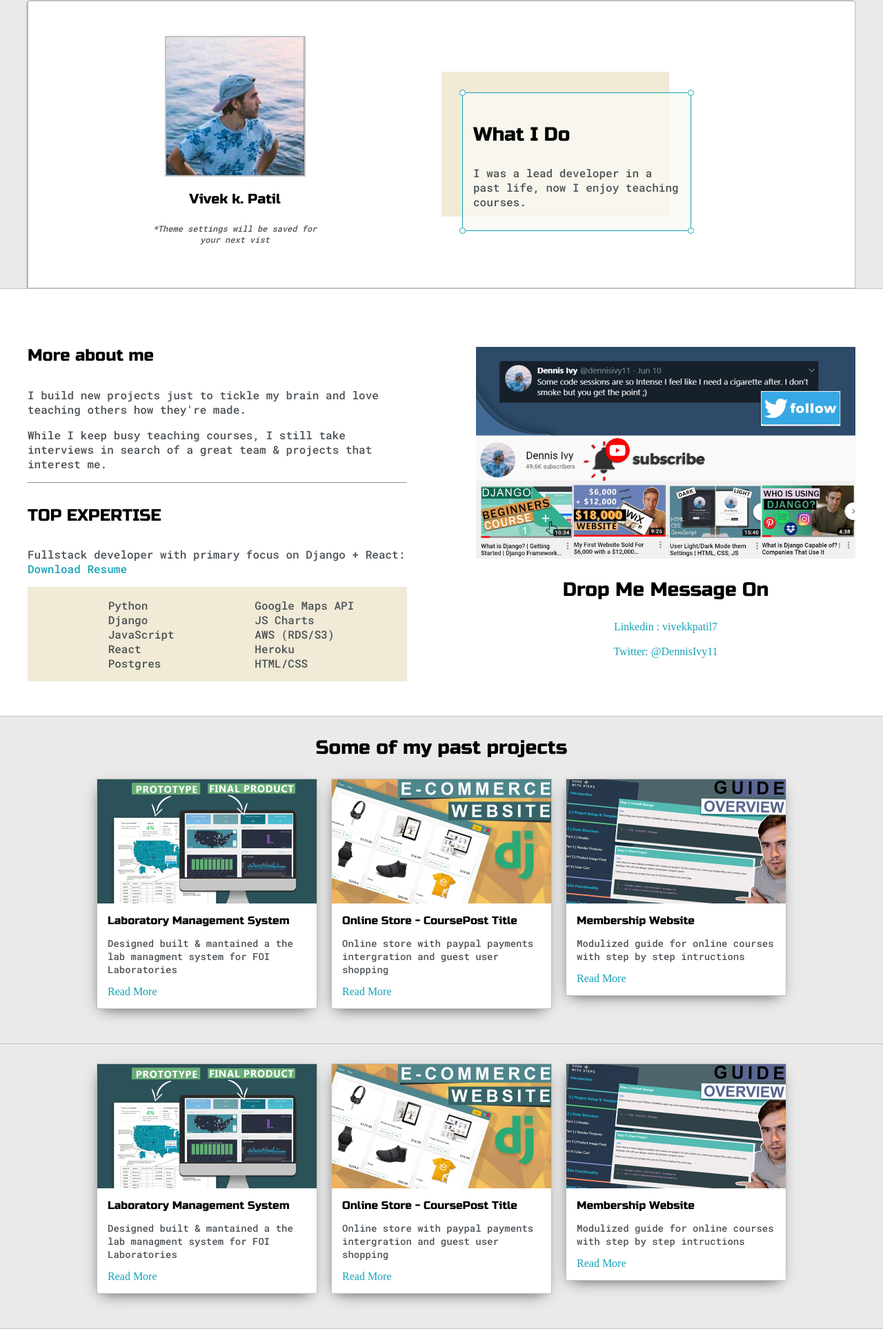
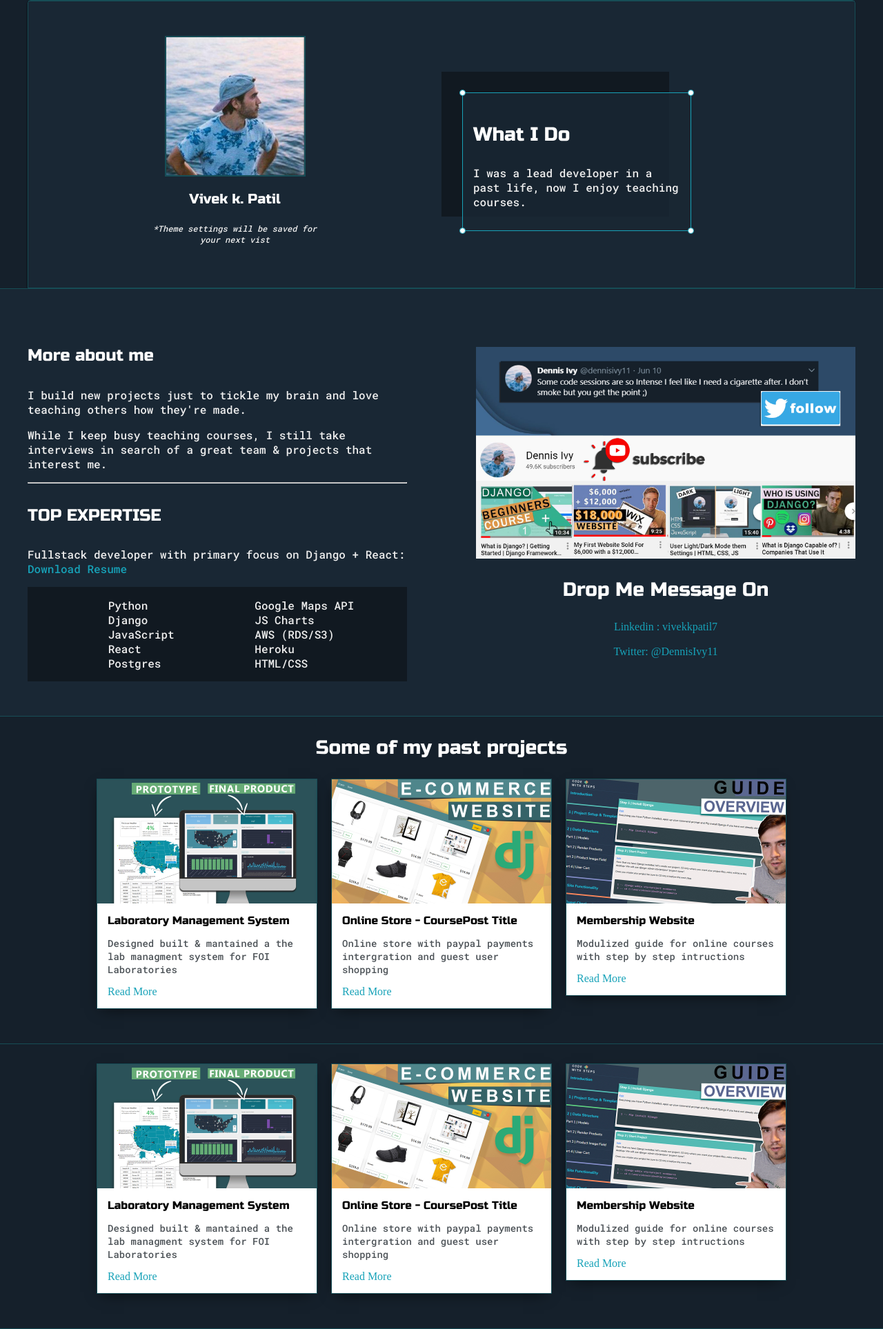
Before and after one commit to vivekp-git/flaskweb, a Flask app: page / in a window 1280 px wide. Shown: the whole page at 69% size. Run offline with Flask 3, Linux system fonts and the light colour scheme; some libraries are stand-ins or nearby versions.

Commit message:
Update default.css

```diff
--- a/static/css/default.css
+++ b/static/css/default.css
@@ -1,19 +1,20 @@
 :root{
-	--mainColor:#eaeaea;
-	--secondaryColor:#fff;
+	--mainColor:#15202B;
+	--secondaryColor:#192734;
 
-	--borderColor:#c1c1c1;
+	--borderColor:#164D56;
 
-	--mainText:black;
-	--secondaryText:#4b5156;
+	--mainText:#fff;
+	--secondaryText:#eeeeee;
 
-	--themeDotBorder:#24292e;
+	--themeDotBorder:#FFF;
 
-	--previewBg:rgb(251, 249, 243, 0.8);
-	--previewShadow:#f0ead6;
+	--previewBg:rgb(25, 39, 52, 0.8);
+	--previewShadow:#111921;
 
 
-	--buttonColor:black;
+	--buttonColor:#17a2b8;
+
 
 }
 
```
